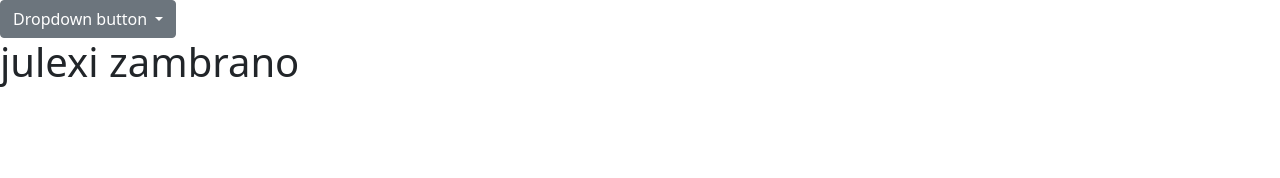
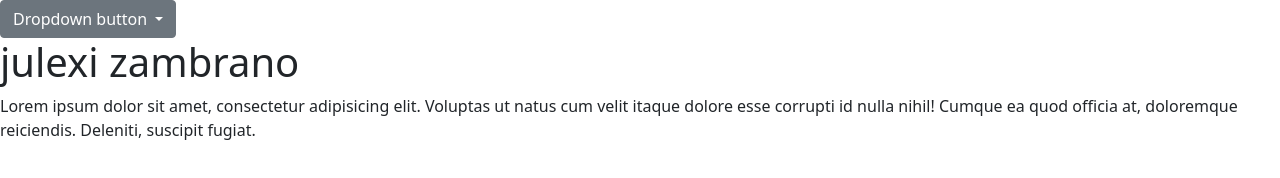
Before and after one commit to julexii/practica1, a plain HTML site: page index.html in a window 1280 px wide. Drawn offline with nearby package versions, Linux system fonts and the light colour scheme.

Commit message:
agregar parrafo

```diff
--- a/index.html
+++ b/index.html
@@ -25,6 +25,7 @@
 
 
 <h1>julexi zambrano</h1>
+<p>Lorem ipsum dolor sit amet, consectetur adipisicing elit. Voluptas ut natus cum velit itaque dolore esse corrupti id nulla nihil! Cumque ea quod officia at, doloremque reiciendis. Deleniti, suscipit fugiat.</p>
 
 
 
```
